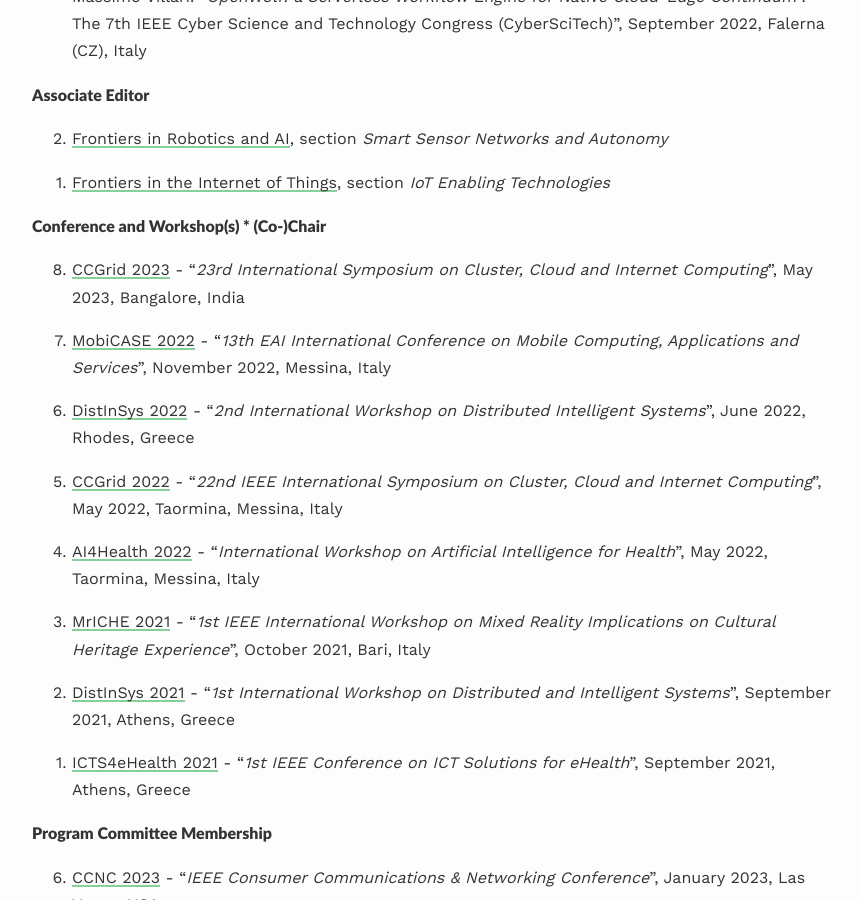
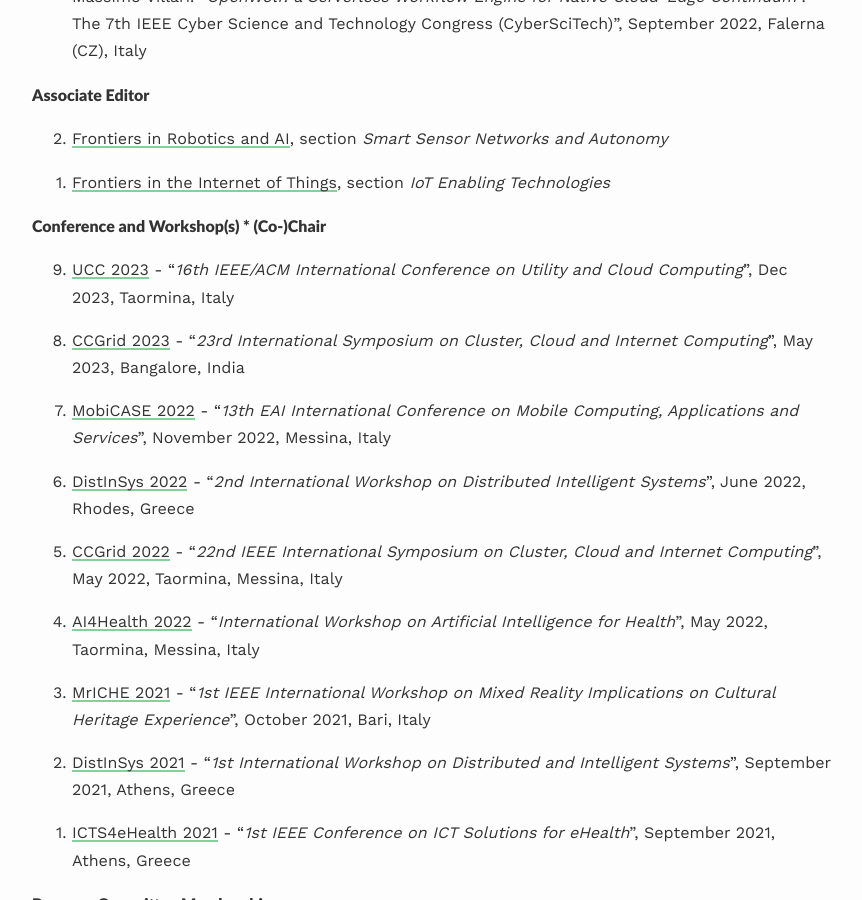
Before and after one commit to lcarnevale/lcarnevale.github.io, a Jekyll site: the page built from _pages/activities.md, in a window 1280 px wide and 900 px high, scrolled down 553 px. Shown: the whole window, without its empty margins (208-1070 px from the left). Built offline with Jekyll 4.4.1, drawn with Linux system fonts in a browser that asks for light colours; nearby versions of some CDN libraries; some web fonts are replaced.

Commit message:
Include UCC program chair activity

```diff
--- a/_pages/activities.md
+++ b/_pages/activities.md
@@ -25,6 +25,8 @@
 {: reversed="reversed"}
 
 #### Conference and Workshop(s) * (Co-)Chair
+0. [UCC 2023](https://ucc-conference.org/) - "<i>16th IEEE/ACM International Conference on Utility and Cloud Computing</i>", Dec 2023, Taormina, Italy
+
 0. [CCGrid 2023](http://cds.iisc.ac.in/faculty/simmhan/ccgrid2023//) - "<i>23rd International Symposium on Cluster, Cloud and Internet Computing</i>", May 2023, Bangalore, India
 
 0. [MobiCASE 2022](https://mobicase.eai-conferences.org/2022) - "<i>13th EAI International Conference on Mobile Computing, Applications and Services</i>", November 2022, Messina, Italy
```
